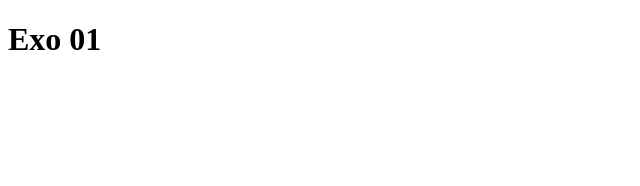
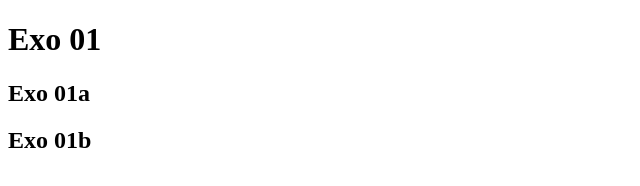
Before and after one commit to ChristianCasari/Eercice01, a plain HTML site: page index.html in a window 1280 px wide. Shown: the whole page, without its empty margins (0-640 px from the left). Drawn offline with Linux system fonts and the light colour scheme.

Commit message:
Exercice01TextSuite

```diff
--- a/index.html
+++ b/index.html
@@ -7,5 +7,7 @@
     </head>
     <body>
         <h1>Exo 01</h1>
+            <h2>Exo 01a</h2>
+            <h2>Exo 01b</h2>
     </body>
 </html>
```
